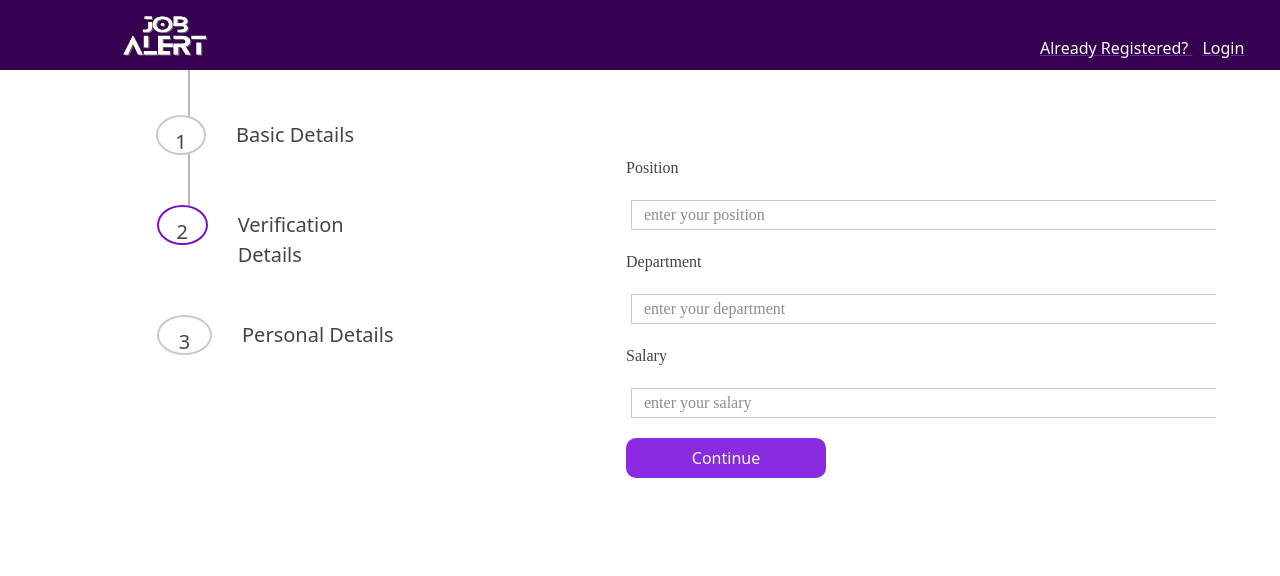
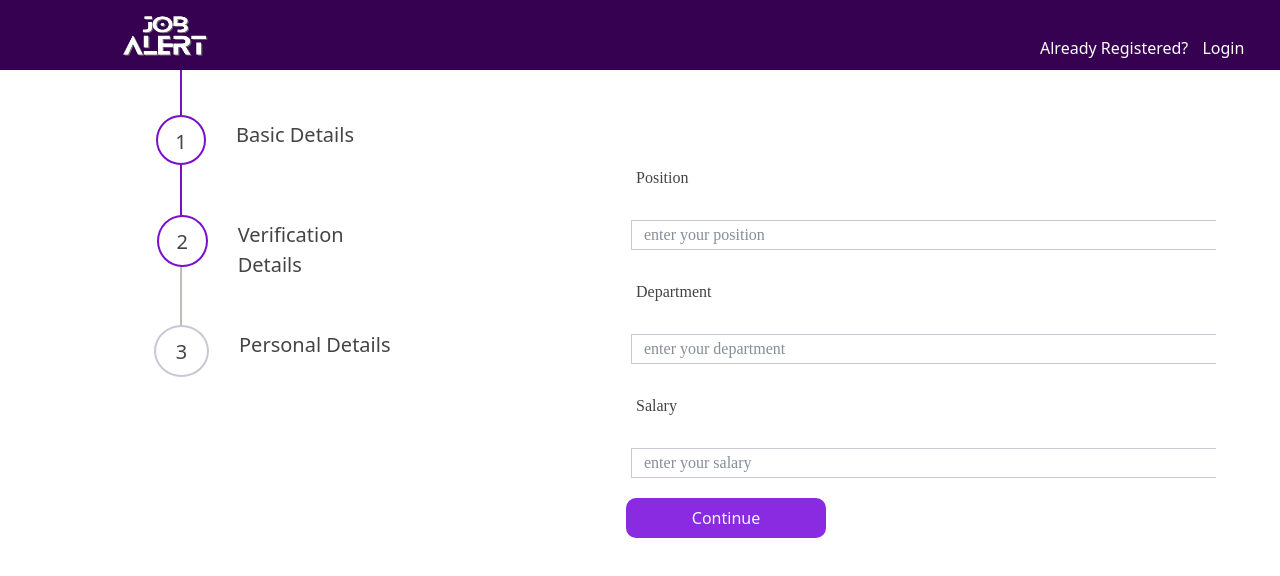
Before and after one commit to ashwinilakshmanan/job-alert, a React (Create React App) app: page /page1/page2 in a window 1280 px wide. Shown: the top 576 px of the page. Built offline with nearby package versions, Linux system fonts and the light colour scheme; a web font is replaced by a local one.

Commit message:
created the api connection

```diff
--- a/src/App.css
+++ b/src/App.css
@@ -5,7 +5,9 @@
     overflow-y: hidden!important;
     overflow-x: hidden!important;
   }
-
+  a{
+    text-decoration: none;
+  }
   ::-webkit-scrollbar{
     width:.5rem
   }
@@ -53,16 +55,7 @@
     background-color: rgb(255, 255, 255);
     margin-top: 20px;
     border-radius: 20px;
-    overflow: hidden;
-
   }
-  #page{
-    overflow-y: scroll!important;
-  }
-page::-webkit-scrollbar{
-    display: none;
-}
-
   li {
     margin: 50px;
     font-size: 20px;
@@ -73,7 +66,7 @@ page::-webkit-scrollbar{
   }
   .liNumber1 {
     width: 50px;
-    height: 40px;
+    height: 50px;
     border: 2px solid rgb(122, 15, 203);
     text-align: center;
     border-radius: 50%;
@@ -85,7 +78,7 @@ page::-webkit-scrollbar{
   }
   .liNumber11 {
     width: 50px;
-    height: 40px;
+    height: 50px;
     border: 2px solid rgb(206, 197, 212);
     background-color: rgb(255, 255, 255);
     text-align: center;
@@ -97,7 +90,7 @@ page::-webkit-scrollbar{
   }
   .liNumber2 {
     width: 55px;
-    height: 40px;
+    height: 52px;
     border: 2px solid rgb(122, 15, 203);
     text-align: center;
     border-radius: 50%;
@@ -111,7 +104,7 @@ page::-webkit-scrollbar{
 
   .liNumber22 {
     width: 55px;
-    height: 40px;
+    height: 52px;
     border: 2px solid rgb(206, 197, 212);
     text-align: center;
     border-radius: 50%;
@@ -124,26 +117,26 @@ page::-webkit-scrollbar{
   }
   .liNumber3 {
     width: 55px;
-    height: 40px;
+    height: 50px;
     border: 2px solid rgb(122, 15, 203);
     text-align: center;
     border-radius: 50%;
     position: relative;
     top: -5px;
     margin-right: 30px;
-    margin-left: 1px;
+    margin-left: -2px;
     padding-top: 10px;
     background-color: rgb(255, 255, 255);
   }
 
   .liNumber33 {
     width: 55px;
-    height: 40px;
+    height: 52px;
     border: 2px solid rgb(206, 197, 212);
     text-align: center;
     border-radius: 50%;
     position: relative;
-    margin-left: 1px;
+    margin-left: -2px;
     top: -5px;
     margin-right: 30px;
     padding-top: 10px;
@@ -153,21 +146,21 @@ page::-webkit-scrollbar{
     width: 100px;
     height: 80px;
     position: absolute;
-    left: 90px;
+    left: 82px;
     border-right: 2px solid rgb(122, 15, 203);
   }
   .d11 {
     width: 100px;
-    height: 80px;
+    height: 85px;
     position: absolute;
-    left: 90px;
+    left: 82px;
     border-right: 2px solid rgb(187, 181, 192);
   }
   .d2 {
     width: 100px;
     height: 80px;
     position: absolute;
-    left: 90px;
+    left: 82px;
     top: 150px;
     border-right: 2px solid rgb(122, 15, 203);
   }
@@ -175,7 +168,7 @@ page::-webkit-scrollbar{
     width: 100px;
     height: 80px;
     position: absolute;
-    left: 90px;
+    left: 82px;
     top: 150px;
     border-right: 2px solid rgb(187, 181, 192);
   }
@@ -183,17 +176,17 @@ page::-webkit-scrollbar{
     width: 100px;
     height: 80px;
     position: absolute;
-    left: 90px;
-    top: 150px;
+    left: 82px;
+    top: 250px;
     border-right: 2px solid rgb(122, 15, 203);
   }
   .d33 {
     width: 100px;
     height: 80px;
     position: absolute;
-    left: 90px;
-    top: 150px;
-    border-right: 2px solid rgb(187, 181, 192);
+    left: 82px;
+    top: 250px;
+    border-right: 2px solid rgb(182, 192, 181);
   }
 
 
--- a/src/App.js
+++ b/src/App.js
@@ -15,23 +15,28 @@ function App() {
 
   return (
     <>
-
-      <div >
+      <div>
         <header className="hd">
           <img id="logo" src={logo} alt="logo"></img>
 
-            <a  href="#">
-              <span className ="login">Already Registered? </span>
-              <span className ="text-color">
-                Login
-              </span>
+          <a style={{textDecoration:"none"}} href="#">
+            <span className="login">Already Registered? </span>
+            <span className="text-color">Login</span>
           </a>
-
         </header>
-        <main style={{ display: "flex", justifyContent: "space-around" }} >
-          <section className="sec1" >
-            <div className={page === "page1" ? "d1" : "d11"}></div>
-            <div className={page === "page2" ? "d2" : "d22"}></div>
+        <main
+          style={{ display: "flex", justifyContent: "space-around" }}
+          className="mainDiv"
+        >
+          <section className="sec1">
+            <div
+              className={
+                page === "page1" || "page2" || page === "page3" ? "d1" : "d11"
+              }
+            ></div>
+            <div
+              className={page === "page2" || page === "page3" ? "d2" : "d22"}
+            ></div>
             <div className={page === "page3" ? "d3" : "d33"}></div>
             {/* <div className={page === "page4" ? "d2" : "d22"}></div> */}
             <ul>
@@ -40,19 +45,31 @@ function App() {
                   navigate("page1");
                 }}
               >
-                <div className={page === "page1" ? "liNumber1" : "liNumber11"}>
+                <div
+                  className={
+                    page === "page1" || page === "page2" || page === "page3"
+                      ? "liNumber1"
+                      : "liNumber11"
+                  }
+                >
                   1
                 </div>
                 <div> Basic Details</div>
               </li>
               <li>
-                <div className={page === "page2" ? "liNumber2" : "liNumber22"}>
+                <div
+                  className={
+                    page === "page2" || page === "page3"
+                      ? "liNumber2"
+                      : "liNumber22"
+                  }
+                >
                   2
                 </div>
                 <div> Verification Details</div>
               </li>
               <li>
-                <div className ={page === "page3" ? "liNumber3" : "liNumber33"}>
+                <div className={page === "page3" ? "liNumber3" : "liNumber33"}>
                   3
                 </div>
                 <div>Personal Details</div>
@@ -65,12 +82,16 @@ function App() {
               </li> */}
             </ul>
           </section>
-          <section className="sec2" id ="page">
+          <section className="sec2" id="page">
             <Routes>
               <Route
                 path="page1"
                 element={
-                  <Page1 page setPage={setPage} setFormData={setFormData}></Page1>
+                  <Page1
+                    page
+                    setPage={setPage}
+                    setFormData={setFormData}
+                  ></Page1>
                 }
               />
               <Route
@@ -100,7 +121,6 @@ function App() {
                   ></Page3>
                 }
               />
-
             </Routes>
           </section>
         </main>
--- a/src/components/Page1.css
+++ b/src/components/Page1.css
@@ -4,6 +4,8 @@
     height: 100vh;
     padding: 40px;
     padding-left: 50px;
+    overflow: scroll;
+    padding-bottom: 50px;
 }
 .field{
     width: 400px;
@@ -44,6 +46,9 @@ div >p{
     color: #777585;
     margin: 4px 0 20px;
     line-height: 24px;
+}
+.fieldLabel{
+    margin: 10px;
 }
 .heading2{
     position: relative;
--- a/src/components/Page1.js
+++ b/src/components/Page1.js
@@ -1,5 +1,5 @@
 import React, { useEffect, useState } from "react";
-import { Formik, Form, Field, ErrorMessage,useFormik } from "formik";
+import { Formik, Form, Field, ErrorMessage, useFormik } from "formik";
 import "./Page1.css";
 import { useNavigate } from "react-router-dom";
 import { BsUpload } from "react-icons/bs";
@@ -7,15 +7,13 @@ import "react-phone-number-input/style.css";
 import PhoneInput from "react-phone-number-input";
 import axios from "axios";
 
-
 function Page1({ page, setPage, setFormData }) {
-
   const [value, setValue] = useState();
 
   const [selectedFile, setSelectedFile] = useState(null);
 
-  const[success,setSuccess] = useState(null);
-  const[error,setError] = useState(null);
+  const [success, setSuccess] = useState(null);
+  const [error, setError] = useState(null);
 
   function findPage() {
     setPage("page1");
@@ -35,19 +33,14 @@ function Page1({ page, setPage, setFormData }) {
     file: null,
   };
 
-
-  const handleSubmit =async (values) => {
+  const handleSubmit = async (values) => {
     const formData = {
       ...values,
-      file:selectedFile,
-    }
+      file: selectedFile,
+    };
     setFormData(formData);
     navigate("page2");
-
-
   };
-
-
 
   const validateForm = (values) => {
     const errors = {};
@@ -117,18 +110,22 @@ function Page1({ page, setPage, setFormData }) {
                 <div className="uploadResumeContent">
                   <div className="content">
                     <div className="contentTilte">Upload Resume</div>
+
                     <input
+                      id="file"
+                      name="file"
                       type="file"
                       accept="application/pdf,application/msword,application/vnd.openxmlformats-officedocument.wordprocessingml.document"
                       style={{ display: "none" }}
-                      onChange={(event) => {
-                        const file = event.currentTarget.files[0];}}
-                    ></input>
+
+                    />
                     <div class="resumeFormat">
                       *Doc, Docx, RTF, PDF (Max file size- 6MB)
                     </div>
                   </div>
-                  <BsUpload className=" uploadIcon" />
+                  <BsUpload className=" uploadIcon" onChange={(event) => {
+                        setSelectedFile("file", event.currentTarget.files[0]);
+                      }} />
                 </div>
               </div>
             </div>
@@ -145,7 +142,6 @@ function Page1({ page, setPage, setFormData }) {
                 name="fullName"
                 className="field form-control formTextbox"
                 placeholder="enter your full name"
-
               />
               <ErrorMessage
                 name="fullName"
@@ -165,7 +161,6 @@ function Page1({ page, setPage, setFormData }) {
               name="email"
               className="field form-control formTextbox"
               placeholder="enter your email"
-
             />
             <ErrorMessage
               name="email"
@@ -182,7 +177,6 @@ function Page1({ page, setPage, setFormData }) {
               name="password"
               className="field form-control formTextbox"
               placeholder="enter your password"
-
             />
             <ErrorMessage
               name="password"
@@ -195,21 +189,21 @@ function Page1({ page, setPage, setFormData }) {
             <label htmlFor="mobile" className="fieldLabel">
               Mobile
             </label>
-            <PhoneInput
+            <br></br>
+            <Field
+              type="mobile"
               placeholder="Enter phone number"
-              value={value}
-              onChange={setValue}
-              className=" formMobile formTextbox"
-              name ="mobile"
-
+              className="formMobile formTextbox"
+              name="mobile" // Update the name attribute here
+            />
+            <ErrorMessage
+              name="mobile"
+              component="div"
+              className="error-message"
             />
           </div>
           <div>
-            <button
-              className="cn"
-              type="submit"
-              onClick={() => navigate("page2")}
-            >
+            <button className="cn" type="submit">
               Continue
             </button>
           </div>
--- a/src/components/Page2.js
+++ b/src/components/Page2.js
@@ -19,26 +19,25 @@ function Page2({ page, setPage, formData, setFormData }) {
     findPage();
   }, []);
   const initialValues = {
-    Position: "",
+    position: "",
     department: "",
     salary: "",
   };
   const handleSubmit = (values) => {
     setFormData({
       ...formData,
-      Position: values.Position,
+      position: values.position,
       department: values.department,
       salary: values.salary,
     });
     navigate("page3");
 
-    // You can perform further actions such as API calls or state updates here
   };
   const validateForm = (values) => {
     const errors = {};
 
-    if (!values.Position) {
-      errors.Position = "position is required";
+    if (!values.position) {
+      errors.position = "position is required";
     }
 
     if (!values.department) {
@@ -61,7 +60,7 @@ function Page2({ page, setPage, formData, setFormData }) {
         <Form>
           <div>
             <div className="fieldGroup">
-              <label htmlFor="Position" className=" fieldLabel">
+              <label htmlFor="position" className=" fieldLabel">
                 Position
               </label>
               <Field
@@ -112,7 +111,6 @@ function Page2({ page, setPage, formData, setFormData }) {
           <button
             className="cn"
             type="submit"
-            onClick={() => navigate("page3")}
           >
             Continue
           </button>
--- a/src/components/Page3.js
+++ b/src/components/Page3.js
@@ -1,15 +1,13 @@
-import React,{useEffect,useState} from "react";
-import {useNavigate} from "react-router-dom";
+import React, { useEffect, useState } from "react";
+import { useNavigate } from "react-router-dom";
 import { Formik, Form, Field, ErrorMessage } from "formik";
 import axios from "axios";
 
-
-function Page3({page, setPage, formData, setFormData }){
-
-  const[success,setSuccess] = useState(null);
-  const[error,setError] = useState(null);
-    const navigate =useNavigate("");
-console.log("page3",page)
+function Page3({ page, setPage, formData, setFormData }) {
+  const [success, setSuccess] = useState(null);
+  const [error, setError] = useState(null);
+  const navigate = useNavigate("");
+  console.log("page3", page);
   function findPage() {
     setPage("page3");
   }
@@ -20,35 +18,50 @@ console.log("page3",page)
     fullName: "",
     address: "",
     place: "",
-    state:"",
+    state: "",
   };
   const handleSubmit = (values) => {
     setFormData({
       ...formData,
-      fullName:values.fullname,
-      address:values.address,
+      address: values.address,
       place: values.place,
       state: values.state,
     });
-    console.log("datap3",formData);
-
-    // You can perform further actions such as API calls or state updates here
   };
+  useEffect(() => {
+    fetch("http://localhost:8080/api/employees", {
+      method: "POST", // or 'PUT'
+      headers: {
+        "Content-Type": "application/json",
+      },
+      body: JSON.stringify(formData),
+    })
+      .then((response) => response.json())
+      .then((data) => {
+        console.log("Success:", data);
+      })
+      .catch((error) => {
+        console.error("Error:", error);
+      });
+      console.log("mydata",formData)
+  }, [formData]);
 
   const validateForm = (values) => {
     const errors = {};
 
-    if (!values.Place) {
-      errors.Place = "Place is required";
+    if (!values.address) {
+      errors.address = "address is required";
     }
 
-    if (!values.Password) {
-      errors.Password = "Password is required";
+    if (!values.place) {
+      errors.place = "place is required";
     }
-
+    if (!values.state) {
+      errors.state = "state is required";
+    }
     return errors;
   };
-  return(
+  return (
     <>
       <div className="page">
         {" "}
@@ -59,24 +72,6 @@ console.log("page3",page)
         >
           <Form>
             <div>
-
-          <div className="fieldGroup">
-              <label htmlFor="fullName" className=" fieldLabel">
-                Full Name
-              </label>
-              <Field
-                type="text"
-                name="fullName"
-                className="field form-control formTextbox"
-                placeholder="enter your full name"
-              />
-              <ErrorMessage
-                name="fullName"
-                component="div"
-                className="error-message"
-              />
-            </div>
-
               <div className="fieldGroup">
                 <label htmlFor="address" className=" fieldLabel">
                   address
@@ -94,17 +89,22 @@ console.log("page3",page)
                 />
               </div>
 
-            <div className ="fieldGroup">
-            <label htmlFor="place" className ="FieldLabel">Place</label>
+              <div className="fieldGroup">
+                <label htmlFor="place" className="FieldLabel">
+                  Place
+                </label>
                 {"\u00A0"}
                 {"\u00A0"}
                 {"\u00A0"}
                 {"\u00A0"}
                 {"\u00A0"}
                 {"\u00A0"}
-            <Field type="text" name="Place"
+                <Field
+                  type="text"
+                  name="place"
                   className="field form-control formTextbox"
-                placeholder = "Enter your place" />
+                  placeholder="Enter your place"
+                />
                 <ErrorMessage
                   name="place"
                   component="div"
@@ -112,29 +112,36 @@ console.log("page3",page)
                 />
               </div>
             </div>
-          <div className ="fieldGroup">
-            <label htmlFor="state" className ="FieldLabel">State</label>
+            <div className="fieldGroup">
+              <label htmlFor="state" className="FieldLabel">
+                State
+              </label>
               {"\u00A0"}
               {"\u00A0"}
               {"\u00A0"}
               {"\u00A0"}
               {"\u00A0"}
               {"\u00A0"}
-            <Field type="text" name="state"
+              <Field
+                type="text"
+                name="state"
                 className="field form-control formTextbox"
-                placeholder = "Enter your state" />
+                placeholder="Enter your state"
+              />
               <ErrorMessage
                 name="state"
                 component="div"
                 className="error-message"
               />
             </div>
-          <button className="cn" type ="submit">Submit</button>
+            <button className="cn" type="submit">
+              Submit
+            </button>
           </Form>
         </Formik>
       </div>
     </>
-  )
+  );
 }
 
 export default Page3;
```
Lines whose indentation alone changed are shown as unchanged.
